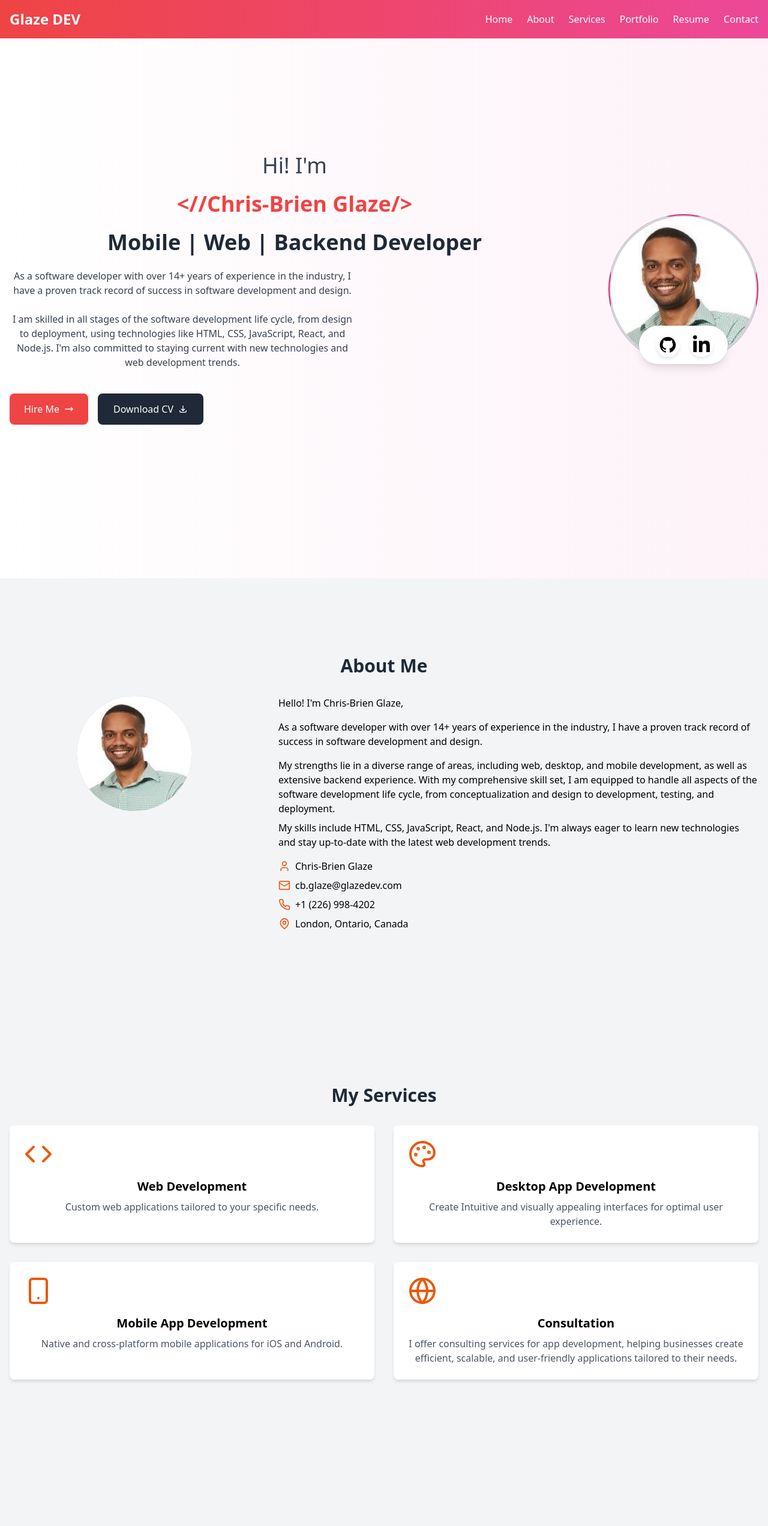
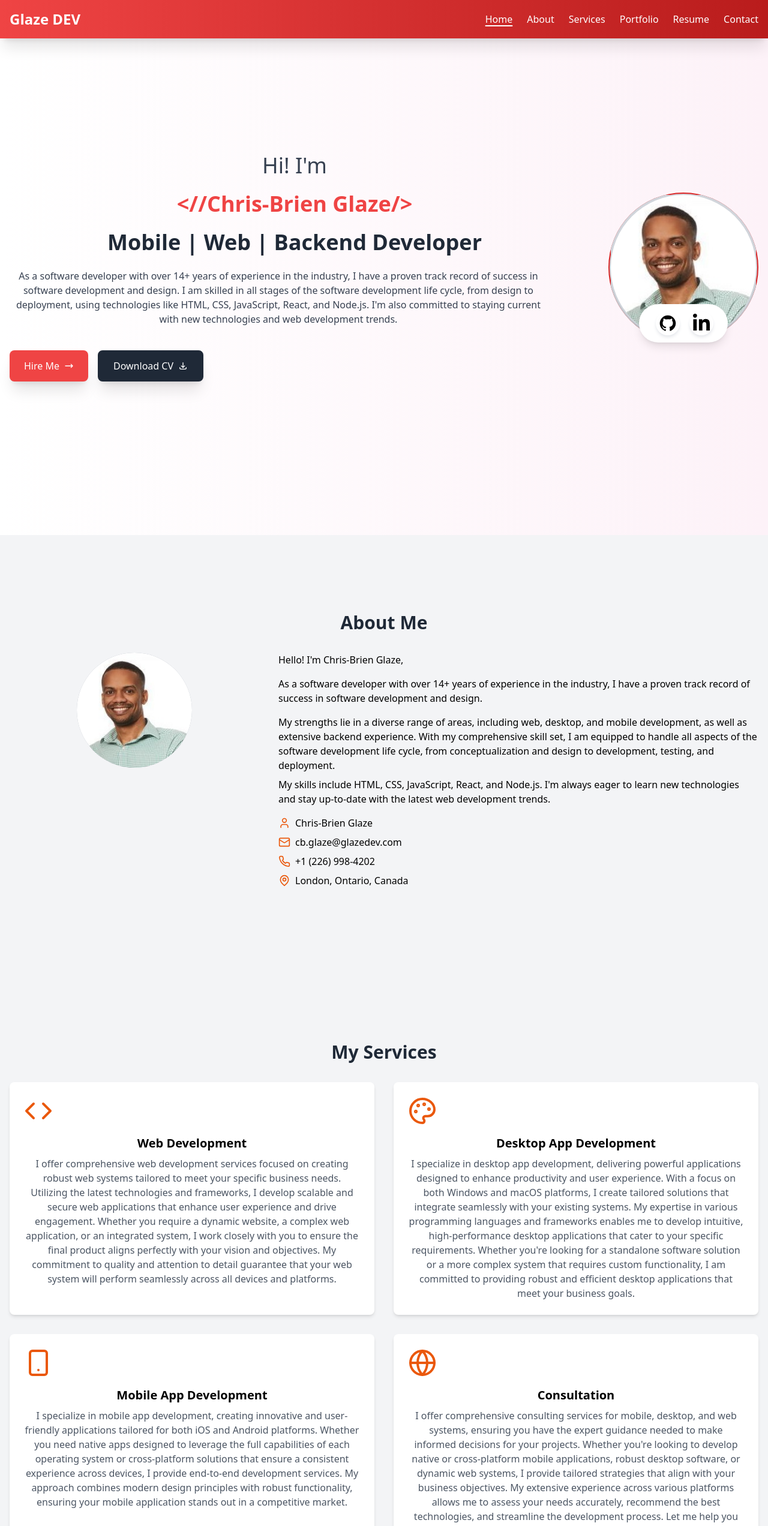
Before and after one commit to chrisbrienglaze/portfoliov2, a React (Vite) app: page / in a window 1280 px wide. Shown: the top 2544 px of the page at 60% size. Built offline with nearby package versions, Linux system fonts and the light colour scheme.

Commit message:
major update to resume,services pages

```diff
--- a/package.json
+++ b/package.json
@@ -10,9 +10,13 @@
     "preview": "vite preview"
   },
   "dependencies": {
+    "i": "^0.3.7",
     "lucide-react": "^0.344.0",
+    "npm": "^10.9.0",
     "react": "^18.3.1",
-    "react-dom": "^18.3.1"
+    "react-dom": "^18.3.1",
+    "react-router-dom": "^6.27.0",
+    "Vite": "npm:vite@^5.4.10"
   },
   "devDependencies": {
     "@eslint/js": "^9.9.1",
--- a/src/components/Contact.tsx
+++ b/src/components/Contact.tsx
@@ -17,7 +17,7 @@ const Contact: React.FC = () => {
                 </li>
                 <li className="flex items-center">
                   <Phone size={20} className="text-orange-600 mr-2" />
-                  <a href="tel:+1234567890" className="hover:text-blue-600">+1 (111) 000-0000</a>
+                  <a href="tel:+2269984202" className="hover:text-blue-600">+1 (226) 998-4202</a>
                 </li>
                 <li className="flex items-center">
                   <MapPin size={20} className="text-orange-600 mr-2" />
--- a/src/components/Header.tsx
+++ b/src/components/Header.tsx
@@ -8,14 +8,11 @@ interface HeaderProps {
 
 const Header: React.FC<HeaderProps> = ({ isMenuOpen, setIsMenuOpen }) => {
   const [isScrolled, setIsScrolled] = useState(false);
+  const [activeSection, setActiveSection] = useState('home'); // Track active section
 
   useEffect(() => {
     const handleScroll = () => {
-      if (window.scrollY > 50) {
-        setIsScrolled(true);
-      } else {
-        setIsScrolled(false);
-      }
+      setIsScrolled(window.scrollY > 50);
     };
 
     window.addEventListener('scroll', handleScroll);
@@ -25,21 +22,57 @@ const Header: React.FC<HeaderProps> = ({ isMenuOpen, setIsMenuOpen }) => {
     };
   }, []);
 
-  const navItems = ['Home', 'About', 'Services', 'Portfolio', 'Resume', 'Contact'];
+  useEffect(() => {
+    const sections = document.querySelectorAll('section');
+    const observer = new IntersectionObserver(
+      (entries) => {
+        entries.forEach((entry) => {
+          if (entry.isIntersecting) {
+            const sectionId = entry.target.getAttribute('id');
+            if (sectionId) setActiveSection(sectionId);
+          }
+        });
+      },
+      { threshold: 0.6 } // Trigger when 60% of the section is visible
+    );
+
+    sections.forEach((section) => observer.observe(section));
+
+    return () => {
+      sections.forEach((section) => observer.unobserve(section));
+    };
+  }, []);
+
+  const navItems = [
+    { label: 'Home', id: 'home' },
+    { label: 'About', id: 'about' },
+    { label: 'Services', id: 'services' },
+    { label: 'Portfolio', id: 'portfolio' },
+    { label: 'Resume', id: 'resume' },
+    { label: 'Contact', id: 'contact' },
+  ];
 
   return (
-    <header className={`fixed top-0 left-0 right-0 z-50 transition-all duration-300 ${isScrolled ? 'bg-gradient-to-r from-red-500 to-pink-500 bg-red-500 font-white shadow-md' : 'bg-gradient-to-r from-red-500 to-pink-500 bg-red-500'}`}>
+    <header
+      className={`fixed top-0 left-0 right-0 z-50 transition-all shadow-xl duration-300  ${
+        isScrolled ? 'bg-gradient-to-r from-red-500 to-red-600 shadow-md' : 'bg-gradient-to-r from-red-500 to-red-700'
+      }`}
+    >
       <div className="container mx-auto px-4 py-4 flex justify-between items-center">
-        <h1 className={`text-2xl font-bold ${isScrolled ? 'text-white' : 'text-white'}`}>Glaze DEV</h1>
+        <h1 className="text-2xl font-bold text-white">Glaze DEV</h1>
         <nav className="hidden md:block">
           <ul className="flex space-x-6">
             {navItems.map((item) => (
-              <li key={item}>
+              <li key={item.id}>
                 <a
-                  href={`#${item.toLowerCase()}`}
-                  className={`hover:text-white transition-colors ${isScrolled ? 'text-white' : 'text-white'}`}
+                  href={`#${item.id}`}
+                  className={`hover:text-white transition-colors ${
+                    activeSection === item.id
+                      ? 'text-white underline decoration-white decoration-2 underline-offset-4'  // Thicker underline
+                      : 'text-white'
+                  }`}
                 >
-                  {item}
+                  {item.label}
                 </a>
               </li>
             ))}
@@ -56,13 +89,17 @@ const Header: React.FC<HeaderProps> = ({ isMenuOpen, setIsMenuOpen }) => {
         <nav className={`md:hidden ${isScrolled ? 'bg-white' : 'bg-black bg-opacity-90'}`}>
           <ul className="flex flex-col items-center py-4">
             {navItems.map((item) => (
-              <li key={item}>
+              <li key={item.id}>
                 <a
-                  href={`#${item.toLowerCase()}`}
-                  className={`block py-2 hover:text-blue-600 ${isScrolled ? 'text-gray-800' : 'text-white'}`}
+                  href={`#${item.id}`}
+                  className={`block py-2 hover:text-blue-600 ${
+                    activeSection === item.id
+                      ? 'text-gray-800 underline decoration-red-500 underline-offset-4'
+                      : isScrolled ? 'text-gray-800' : 'text-white'
+                  }`}
                   onClick={() => setIsMenuOpen(false)}
                 >
-                  {item}
+                  {item.label}
                 </a>
               </li>
             ))}
--- a/src/components/Hero.tsx
+++ b/src/components/Hero.tsx
@@ -15,7 +15,7 @@ const Hero: React.FC = () => {
               window.URL.createObjectURL(blob);
 
           // Setting various property values
-          let alink = document.createElement("a");
+          const alink = document.createElement("a");
           alink.href = fileURL;
           alink.download = "Chris-Brien Glaze-SoftwareEngineer.pdf";
           alink.click();
@@ -43,20 +43,19 @@ const Hero: React.FC = () => {
           <h2 className="text-5xl md:text-4xl font-bold leading-tight text-gray-800">
             Mobile | Web | Backend Developer
           </h2>
-          <p className="text-gray-700 max-w-xl">
+          <p className="text-gray-700 max-w-4xl">
           As a software developer with over 14+ years of experience in the industry, I have a proven track record of success in software development and design.
-          </p>
-<p className="text-gray-700 max-w-xl"> I am skilled in all stages of the software development life cycle, from design to deployment, using technologies like HTML, CSS, JavaScript, React, and Node.js. I'm also committed to staying current with new technologies and web development trends.</p>
+         I am skilled in all stages of the software development life cycle, from design to deployment, using technologies like HTML, CSS, JavaScript, React, and Node.js. I'm also committed to staying current with new technologies and web development trends.</p>
 
           <div className="flex gap-4 pt-4">
-            <button className="bg-red-500 text-white px-6 py-3 rounded-lg hover:bg-red-600 transition flex items-center gap-2">
+            <button className="bg-red-500 shadow-xl text-white px-6 py-3 rounded-lg hover:bg-red-600 transition flex items-center gap-2">
               Hire Me
               <svg className="w-4 h-4" fill="none" stroke="currentColor" viewBox="0 0 24 24">
                 <path strokeLinecap="round" strokeLinejoin="round" strokeWidth={2} d="M17 8l4 4m0 0l-4 4m4-4H3" />
               </svg>
             </button>
             {/* <button class="inline-flex items-center justify-center whitespace-nowrap rounded-full text-base font-medium ring-offset-background transition-colors focus-visible:outline-none focus-visible:ring-2 focus-visible:ring-ring focus-visible:ring-offset-2 disabled:pointer-events-none disabled:opacity-50 bg-secondary text-secondary-foreground hover:bg-secondary/80 h-[54px] px-6 py-2 min-w-[166px] gap-x-2">Download CV <svg xmlns="http://www.w3.org/2000/svg" width="18" height="18" viewBox="0 0 24 24" fill="none" stroke="currentColor" stroke-width="2" stroke-linecap="round" stroke-linejoin="round" class="lucide lucide-download "><path d="M21 15v4a2 2 0 0 1-2 2H5a2 2 0 0 1-2-2v-4"></path><polyline points="7 10 12 15 17 10"></polyline><line x1="12" x2="12" y1="15" y2="3"></line></svg></button>*/}
-            <button className="border-2 bg-gray-800 border-gray-800 text-white px-6 py-3 rounded-lg hover:bg-gray-100 transition flex items-center gap-2" onClick={onDownloadCVClick}>
+            <button className="border-2 bg-gray-800 shadow-xl border-gray-800 text-white px-6 py-3 rounded-lg hover:bg-gray-100 transition flex items-center gap-2" onClick={onDownloadCVClick}>
               Download CV
               <svg className="w-4 h-4" fill="none" stroke="currentColor" viewBox="0 0 24 24">
                 <path strokeLinecap="round" strokeLinejoin="round" strokeWidth={2} d="M4 16v1a3 3 0 003 3h10a3 3 0 003-3v-1m-4-4l-4 4m0 0l-4-4m4 4V4" />
@@ -67,11 +66,11 @@ const Hero: React.FC = () => {
 
         {/* Right Content - Profile Image */}
         <div className="relative">
-          <div className="w-[250px] h-[250px] md:w-[250px] md:h-[250px] bg-pink-600 rounded-full relative overflow-hidden">
+          <div className="w-[250px] h-[250px] md:w-[250px] md:h-[250px] bg-red-600 rounded-full relative overflow-hidden">
             <div className="absolute inset-0 bg-blue-100 rounded-full m-1">
               {/* Replace with your image */}
               <div className="w-full h-full bg-gray-300 flex items-center justify-center">
-              <img src="./images/myphoto.jpeg" alt="Profile" className="w-full h-full object-cover rounded-full ring-2 ring-gray-300 dark:ring-gray-500" />
+              <img src="./images/myphoto.jpeg" alt="Profile" className="w-full h-full object-cover rounded-full ring-2 ring-gray-300 shadow-xl dark:ring-gray-500" />
 
                 {/* <span className="text-gray-600">Profile Image</span> */}
 
@@ -83,12 +82,19 @@ const Hero: React.FC = () => {
           <div className="absolute bottom-0 left-1/2 transform -translate-x-1/2 bg-white px-6 py-3 rounded-full shadow-lg flex items-center gap-1">
             <span className="text-sm text-gray-600"></span>
             <div className="flex gap-4">
-            {['LinkedIn', 'Github'].map((social) => (
-                <button
-                  key={social}
+            {[
+                { name: 'LinkedIn', url: 'https://www.linkedin.com/in/chris-brien-glaze/' },
+                { name: 'Github', url: 'https://github.com/chrisbrienglaze' }
+              ].map((social) => (
+
+
+                <a
+                  key={social.name}
+                  href={social.url}
+                  rel = "noopener noreferrer"
                   className="w-10 h-10 flex items-center relative overflow-hidden justify-center rounded-full bg-white shadow-md shadow-gray-200 group transition-all duration-300"
                 >
-                  {social === 'LinkedIn' ? (
+                  {social.name === 'LinkedIn' ? (
                     <svg className="w-8 h-8" fill="currentColor" viewBox="0 0 24 24" aria-hidden="true">
                       <path
                         fillRule="evenodd"
@@ -104,7 +110,7 @@ const Hero: React.FC = () => {
                       />
                     </svg>
                   )}
-                </button>
+                </a>
               ))}
             </div>
           </div>
--- a/src/components/Portfolio.tsx
+++ b/src/components/Portfolio.tsx
@@ -13,7 +13,7 @@ const Portfolio: React.FC = () => {
   return (
     <section id="portfolio" className="py-16 md:py-32 bg-gray-100">
       <div className="container mx-auto px-4">
-        <h2 className="text-3xl font-bold mb-8 text-center">My Portfolio</h2>
+        <h2 className="text-3xl font-bold mb-8 text-gray-800 text-center">My Portfolio</h2>
         <div className="grid grid-cols-1 md:grid-cols-2 lg:grid-cols-3 gap-8">
           {projects.map((project, index) => (
             <div key={index} className="bg-white rounded-lg shadow-md overflow-hidden group">
--- a/src/components/Services.tsx
+++ b/src/components/Services.tsx
@@ -6,22 +6,22 @@ const Services: React.FC = () => {
     {
       icon: <Code size={48} />,
       title: 'Web Development',
-      description: 'Custom web applications tailored to your specific needs.',
+      description: 'I offer comprehensive web development services focused on creating robust web systems tailored to meet your specific business needs. Utilizing the latest technologies and frameworks, I develop scalable and secure web applications that enhance user experience and drive engagement. Whether you require a dynamic website, a complex web application, or an integrated system, I work closely with you to ensure the final product aligns perfectly with your vision and objectives. My commitment to quality and attention to detail guarantee that your web system will perform seamlessly across all devices and platforms.',
     },
     {
       icon: <Palette size={48} />,
       title: 'Desktop App Development',
-      description: 'Create Intuitive and visually appealing interfaces for optimal user experience.',
+      description: `I specialize in desktop app development, delivering powerful applications designed to enhance productivity and user experience. With a focus on both Windows and macOS platforms, I create tailored solutions that integrate seamlessly with your existing systems. My expertise in various programming languages and frameworks enables me to develop intuitive, high-performance desktop applications that cater to your specific requirements. Whether you're looking for a standalone software solution or a more complex system that requires custom functionality, I am committed to providing robust and efficient desktop applications that meet your business goals.`,
     },
     {
       icon: <Smartphone size={48} />,
       title: 'Mobile App Development',
-      description: 'Native and cross-platform mobile applications for iOS and Android.',
+      description: 'I specialize in mobile app development, creating innovative and user-friendly applications tailored for both iOS and Android platforms. Whether you need native apps designed to leverage the full capabilities of each operating system or cross-platform solutions that ensure a consistent experience across devices, I provide end-to-end development services. My approach combines modern design principles with robust functionality, ensuring your mobile application stands out in a competitive market.',
     },
     {
       icon: <Globe size={48} />,
       title: 'Consultation',
-      description: 'I offer consulting services for app development, helping businesses create efficient, scalable, and user-friendly applications tailored to their needs.',
+      description: `I offer comprehensive consulting services for mobile, desktop, and web systems, ensuring you have the expert guidance needed to make informed decisions for your projects. Whether you're looking to develop native or cross-platform mobile applications, robust desktop software, or dynamic web systems, I provide tailored strategies that align with your business objectives. My extensive experience across various platforms allows me to assess your needs accurately, recommend the best technologies, and streamline the development process. Let me help you navigate the complexities of software development, optimizing your solutions for performance, usability, and scalability`,
     },
   ];
 
```
Also changed, not shown: src/components/Resume.tsx (+8 -8 lines), 1 other file (tests, documents, lock files or other folders).
